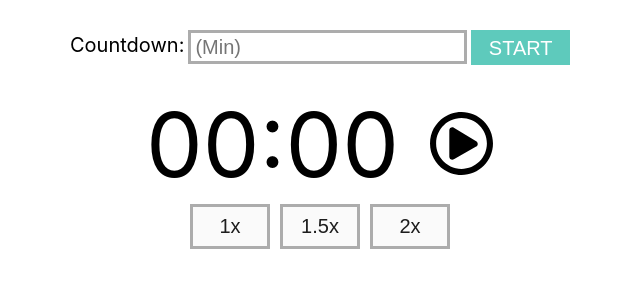
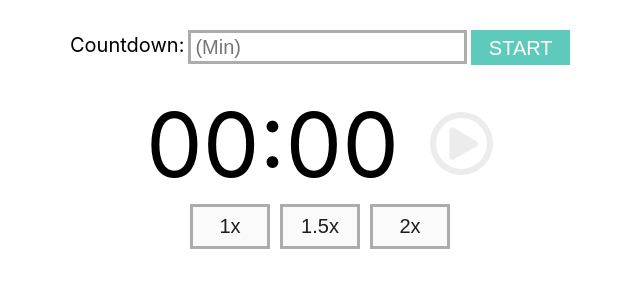
Before and after one commit to orenteriab/CountDown-Timer-Application, a React (Create React App) app: page / in a window 1280 px wide. Shown: the top 300 px of the page, without its empty margins (320-960 px from the left). Built offline with nearby package versions, Linux system fonts and the light colour scheme.

Commit message:
disabled for step button

```diff
--- a/src/App.css
+++ b/src/App.css
@@ -68,6 +68,10 @@
   margin-left: 30px;
 }
 
+.App > .time-display > div.step-control.disabled {
+  color: #ececec;
+}
+
 .App >.time-speed-container {
   display: flex;
   justify-content: center;
@@ -105,7 +109,3 @@
 .App > .time-display > span.blinky {
   animation: blinky 500ms infinite;
 }
-
-.App > div.time-display > span.times-up {
-  font-size: 90px;
-}
```
